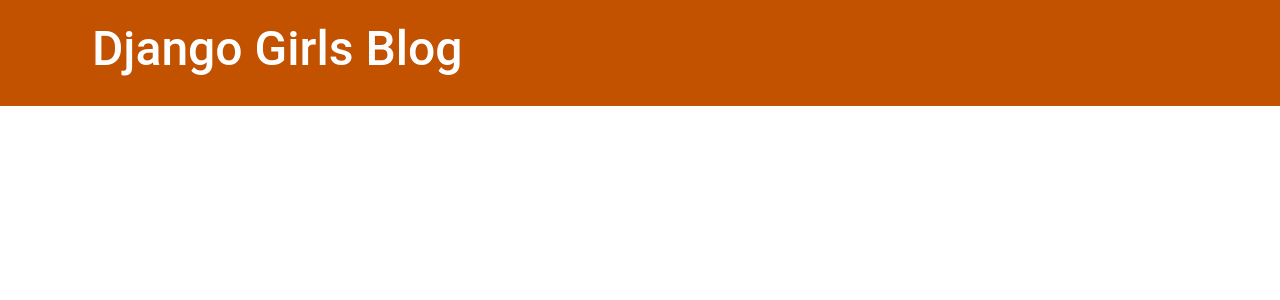
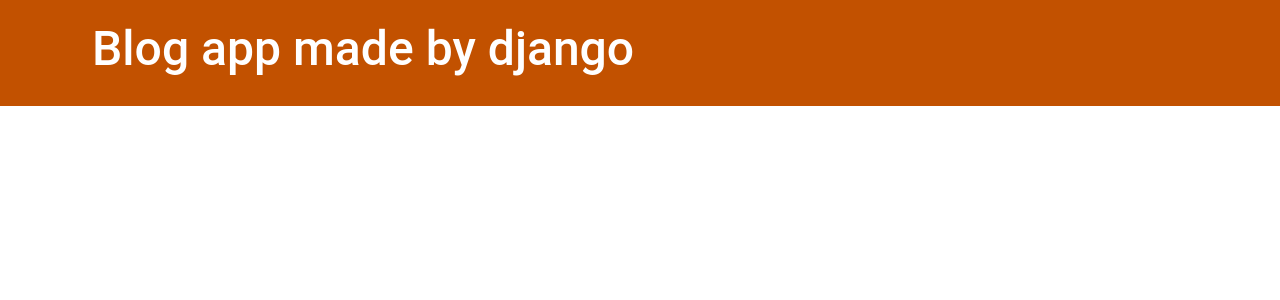
Before and after one commit to Azmain946/my-first-blog, a Django app: page / in a window 1280 px wide. Shown: the top 300 px of the page. Run offline with Django 5.2, Linux system fonts and the light colour scheme; data that the repository does not hold is empty.

Commit message:
Finally able to make changes in font

```diff
--- a/blogapp/blog/static/css/blog.css
+++ b/blogapp/blog/static/css/blog.css
@@ -24,7 +24,7 @@
 h2,
 h3,
 h4 {
-    font-family: 'Roboto', cursive;
+    font-family: 'Roboto';
 }
 
 .date {
--- a/blogapp/blog/templates/blog/base.html
+++ b/blogapp/blog/templates/blog/base.html
@@ -10,7 +10,7 @@
     <body>
         <header class="page-header">
           <div class="container">
-              <h1><a href="/">Django Girls Blog</a></h1>
+              <h1><a href="/">Blog app made by django</a></h1>
           </div>
         </header>
         <main class="container">
```
